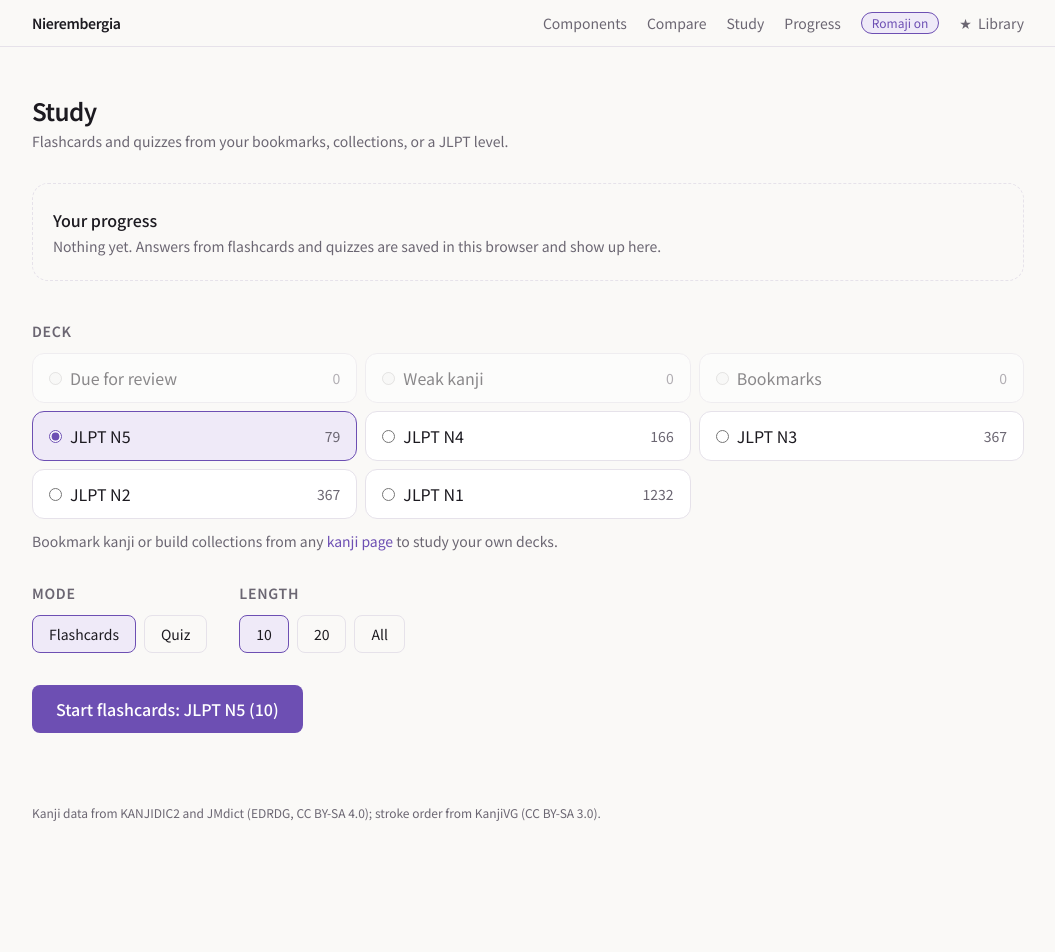
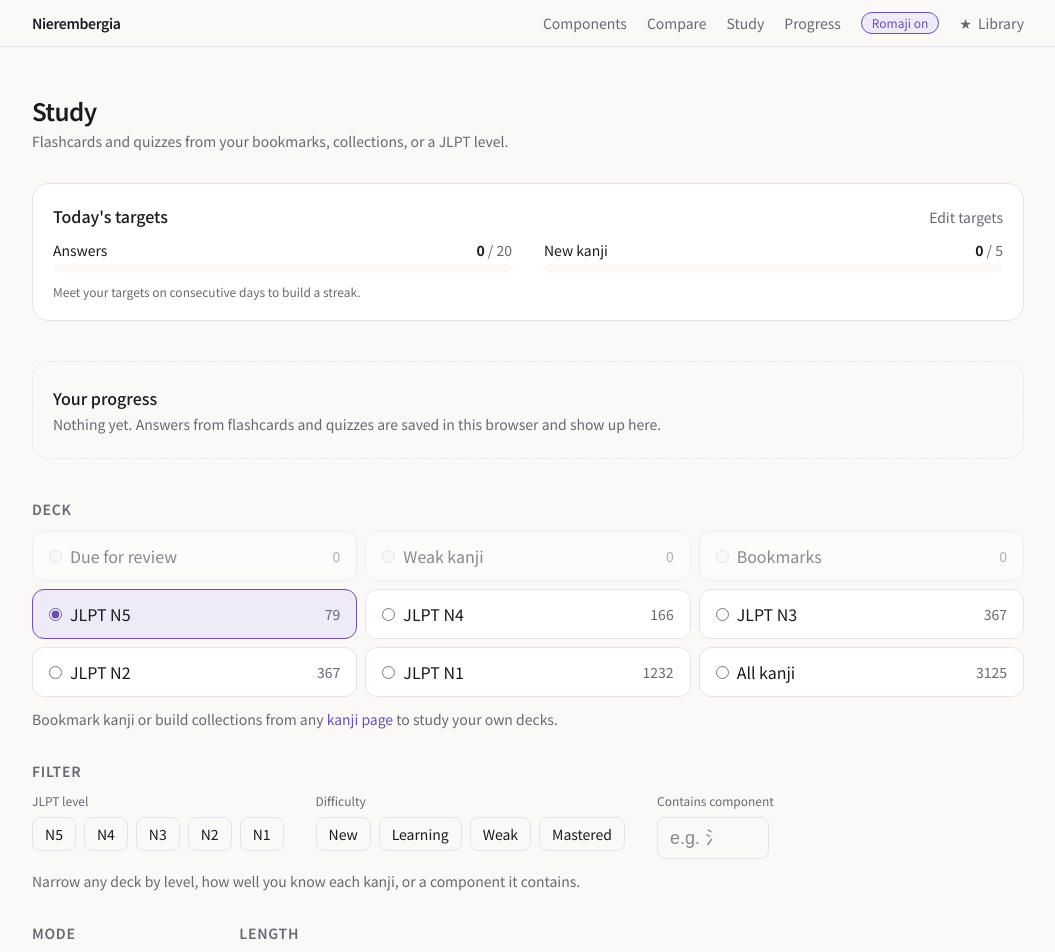
Before and after one commit to Rebisco-Biscuit/Nierembergia, a Next.js app: page /study in a window 1280 px wide. Shown: the top 952 px of the page, without its empty margins (112-1167 px from the left). Before the commit the page ends 845 px from the top, so only its background shows below. Built offline with nearby package versions, Linux system fonts and the light colour scheme.

Commit message:
feat: filter controls and an All kanji deck on the study page

```diff
--- a/src/app/study/page.tsx
+++ b/src/app/study/page.tsx
@@ -1,4 +1,5 @@
 import type { Metadata } from "next";
+import { Suspense } from "react";
 import { StudyApp } from "@/components/study/StudyApp";
 import { getStudyKanji } from "@/lib/data";
 
@@ -14,7 +15,12 @@ export default function StudyPage() {
       <p className="mt-1 text-sm text-muted">
         Flashcards and quizzes from your bookmarks, collections, or a JLPT level.
       </p>
-      <StudyApp all={getStudyKanji()} />
+      {/* StudyApp reads the URL (?component=), so it renders in the browser. */}
+      <Suspense
+        fallback={<div className="mt-8 h-64 animate-pulse rounded-2xl border border-border bg-surface" aria-hidden />}
+      >
+        <StudyApp all={getStudyKanji()} />
+      </Suspense>
     </main>
   );
 }
--- a/src/components/study/StudyApp.tsx
+++ b/src/components/study/StudyApp.tsx
@@ -1,14 +1,21 @@
 "use client";
 
 import Link from "next/link";
+import { useSearchParams } from "next/navigation";
 import { useState } from "react";
 import { seededRandom, shuffle } from "@/lib/random";
 import {
   COMPONENT_KINDS,
+  DIFFICULTIES,
+  NO_FILTERS,
   QUESTION_KINDS,
   deckFromSource,
+  filterDeck,
+  hasFilters,
   makeQuiz,
+  type DeckFilters,
   type DeckSource,
+  type Difficulty,
   type Question,
   type QuestionKind,
   type StudyKanji,
@@ -16,6 +23,7 @@ import {
 import type { JlptLevel } from "@/lib/types";
 import { emptyProgress, recordAnswer, recordSession, summarize } from "@/lib/progress";
 import type { Grade } from "@/lib/srs";
+import { TargetsCard } from "../TargetsCard";
 import { useHydrated, useLibrary, useProgress } from "../useLibrary";
 import { Flashcards } from "./Flashcards";
 import { ProgressPanel } from "./ProgressPanel";
@@ -43,6 +51,18 @@ const QUESTION_SETS: Record<QuestionSet, { label: string; kinds: QuestionKind[]
   mixed: { label: "Mixed", kinds: [...QUESTION_KINDS, ...COMPONENT_KINDS] },
 };
 
+const DIFFICULTY_LABELS: Record<Difficulty, string> = {
+  new: "New",
+  learning: "Learning",
+  weak: "Weak",
+  mastered: "Mastered",
+};
+
+const toggle = <T,>(list: T[], item: T) => (list.includes(item) ? list.filter((x) => x !== item) : [...list, item]);
+
+const chip = (on: boolean) =>
+  `cursor-pointer rounded-lg border px-3 py-1.5 text-sm ${on ? "border-accent bg-accent-soft" : "border-border"}`;
+
 const sourceKey = (s: DeckSource) =>
   s.kind === "jlpt" ? `jlpt:${s.level}` : s.kind === "collection" ? `c:${s.id}` : s.kind;
 
@@ -50,7 +70,11 @@ export function StudyApp({ all }: { all: StudyKanji[] }) {
   const [library] = useLibrary();
   const [progress, updateProgress] = useProgress();
   const hydrated = useHydrated();
-  const [source, setSource] = useState<DeckSource>({ kind: "jlpt", level: 5 });
+  // `/study?component=氵` (linked from component pages) starts filtered to that component.
+  const urlComponent = useSearchParams().get("component")?.trim() || null;
+  const [componentDraft, setComponentDraft] = useState(urlComponent ?? "");
+  const [source, setSource] = useState<DeckSource>(urlComponent ? { kind: "all" } : { kind: "jlpt", level: 5 });
+  const [filters, setFilters] = useState<Omit<DeckFilters, "component">>(NO_FILTERS);
   const [mode, setMode] = useState<Mode>("flashcards");
   const [length, setLength] = useState<number>(10);
   const [questionSet, setQuestionSet] = useState<QuestionSet>("basic");
@@ -70,6 +94,9 @@ export function StudyApp({ all }: { all: StudyKanji[] }) {
   const { weak, due, nextDue } = summarize(progress, now());
   const lists = { weak, due };
   const byChar = new Map(all.map((k) => [k.character, k]));
+  const component = componentDraft.trim();
+  const knownComponent = component !== "" && all.some((k) => k.components?.includes(component));
+  const activeFilters: DeckFilters = { ...filters, component: knownComponent ? component : null };
 
   const sources: { source: DeckSource; label: string; count: number }[] = [
     {
@@ -93,6 +120,7 @@ export function StudyApp({ all }: { all: StudyKanji[] }) {
       label: `JLPT N${level}`,
       count: deckFromSource({ kind: "jlpt", level }, library, all).length,
     })),
+    { source: { kind: "all" }, label: "All kanji", count: all.length },
   ];
   // A collection deleted elsewhere falls back to the default deck, N5.
   const find = (s: DeckSource) => sources.find((x) => sourceKey(x.source) === sourceKey(s));
@@ -116,7 +144,8 @@ export function StudyApp({ all }: { all: StudyKanji[] }) {
     setError(null);
   };
 
-  const deck = () => deckFromSource(selected.source, library, all, lists);
+  const deck = () => filterDeck(deckFromSource(selected.source, library, all, lists), activeFilters, progress.kanji);
+  const deckSize = deck().length;
   const exit = () => setSession(null);
 
   if (session) {
@@ -154,6 +183,7 @@ export function StudyApp({ all }: { all: StudyKanji[] }) {
 
   return (
     <div className="mt-8 space-y-10">
+      <TargetsCard progress={progress} onChange={(targets) => updateProgress((p) => ({ ...p, targets }))} />
       <ProgressPanel
         progress={progress}
         byChar={byChar}
@@ -161,7 +191,7 @@ export function StudyApp({ all }: { all: StudyKanji[] }) {
           setSource({ kind: "weak" });
           start(deckFromSource({ kind: "weak" }, library, all, lists));
         }}
-        onReset={() => updateProgress(() => emptyProgress())}
+        onReset={() => updateProgress((p) => ({ ...emptyProgress(), targets: p.targets }))}
         dueCount={due.length}
         nextDue={nextDue}
         onReviewDue={() => {
@@ -218,6 +248,78 @@ export function StudyApp({ all }: { all: StudyKanji[] }) {
               to study your own decks.
             </p>
           )}
+        </fieldset>
+
+        <fieldset>
+          <legend className="mb-3 text-sm font-semibold uppercase tracking-wider text-muted">Filter</legend>
+          <div className="flex flex-wrap gap-x-8 gap-y-4">
+            <div>
+              <p className="mb-2 text-xs text-muted">JLPT level</p>
+              <div className="flex flex-wrap gap-2">
+                {JLPT_LEVELS.map((level) => (
+                  <label key={level} className={chip(filters.jlpt.includes(level))}>
+                    <input
+                      type="checkbox"
+                      className="sr-only"
+                      checked={filters.jlpt.includes(level)}
+                      onChange={() => setFilters({ ...filters, jlpt: toggle(filters.jlpt, level) })}
+                    />
+                    N{level}
+                  </label>
+                ))}
+              </div>
+            </div>
+            <div>
+              <p className="mb-2 text-xs text-muted">Difficulty</p>
+              <div className="flex flex-wrap gap-2">
+                {DIFFICULTIES.map((d) => (
+                  <label key={d} className={chip(filters.difficulty.includes(d))}>
+                    <input
+                      type="checkbox"
+                      className="sr-only"
+                      checked={filters.difficulty.includes(d)}
+                      onChange={() => setFilters({ ...filters, difficulty: toggle(filters.difficulty, d) })}
+                    />
+                    {DIFFICULTY_LABELS[d]}
+                  </label>
+                ))}
+              </div>
+            </div>
+            <label className="flex flex-col gap-2">
+              <span className="text-xs text-muted">Contains component</span>
+              <input
+                lang="ja"
+                value={componentDraft}
+                onChange={(e) => setComponentDraft(e.target.value)}
+                placeholder="e.g. 氵"
+                aria-describedby="component-hint"
+                className="w-28 rounded-lg border border-border bg-background px-3 py-1.5 font-serif text-lg"
+              />
+            </label>
+          </div>
+          <p id="component-hint" className="mt-3 text-sm text-muted" aria-live="polite">
+            {component !== "" && !knownComponent ? (
+              <span className="text-danger">
+                No kanji contain <span lang="ja">{component}</span> as a component.
+              </span>
+            ) : hasFilters(activeFilters) ? (
+              <>
+                {deckSize.toLocaleString("en")} of {selected.count.toLocaleString("en")} kanji in {selected.label} match.{" "}
+                <button
+                  type="button"
+                  onClick={() => {
+                    setFilters(NO_FILTERS);
+                    setComponentDraft("");
+                  }}
+                  className="text-accent hover:underline"
+                >
+                  Clear filters
+                </button>
+              </>
+            ) : (
+              "Narrow any deck by level, how well you know each kanji, or a component it contains."
+            )}
+          </p>
         </fieldset>
 
         <div className="flex flex-wrap gap-8">
@@ -293,10 +395,11 @@ export function StudyApp({ all }: { all: StudyKanji[] }) {
 
         <button
           type="submit"
-          disabled={selected.count === 0}
+          disabled={deckSize === 0}
           className="rounded-lg bg-accent px-6 py-3 font-medium text-accent-foreground disabled:opacity-40"
         >
-          Start {mode === "flashcards" ? "flashcards" : "quiz"}: {selected.label} ({Math.min(length, selected.count)})
+          Start {mode === "flashcards" ? "flashcards" : "quiz"}: {selected.label}
+          {hasFilters(activeFilters) && " (filtered)"} ({Math.min(length, deckSize)})
         </button>
       </form>
     </div>
```
